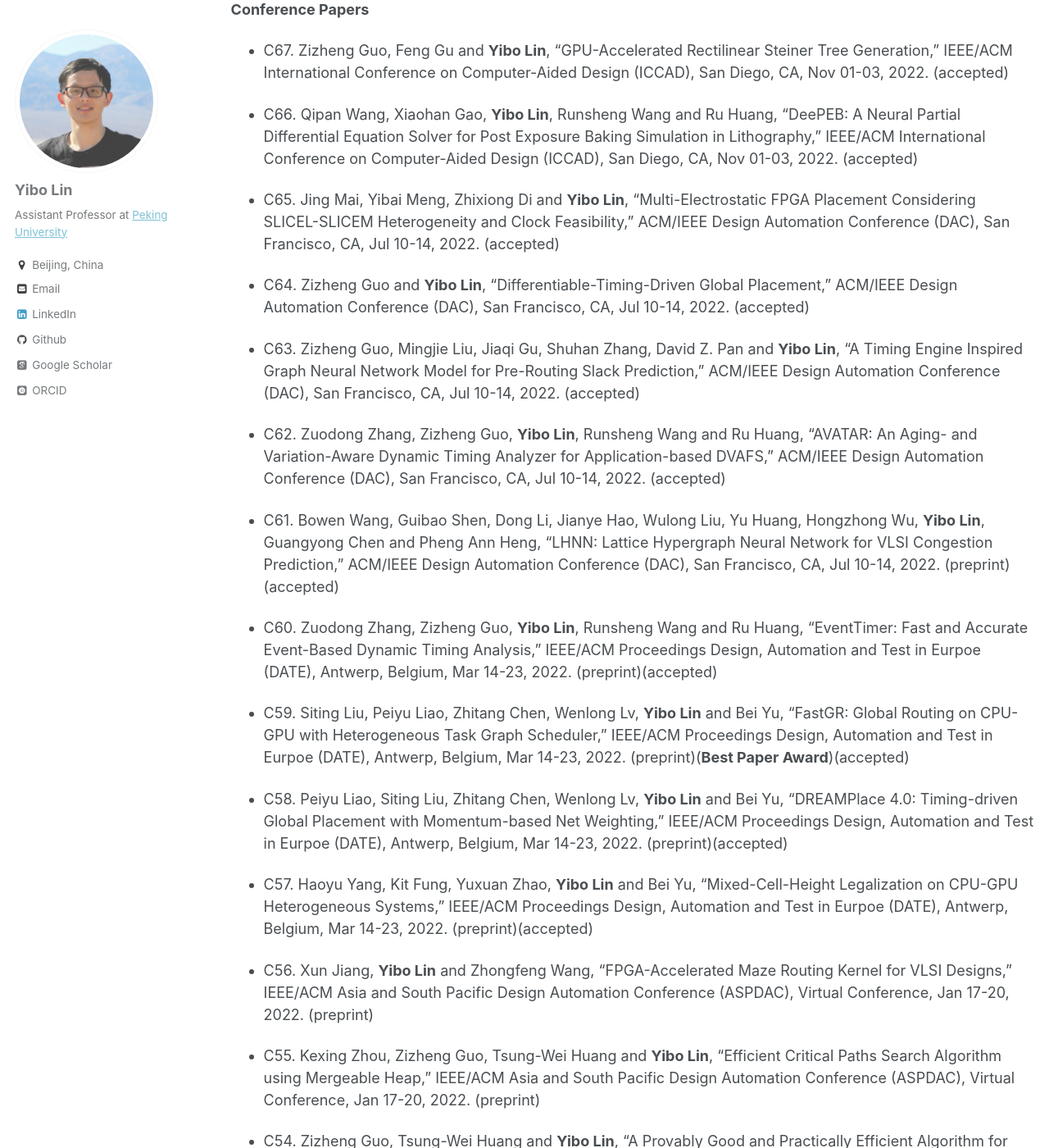
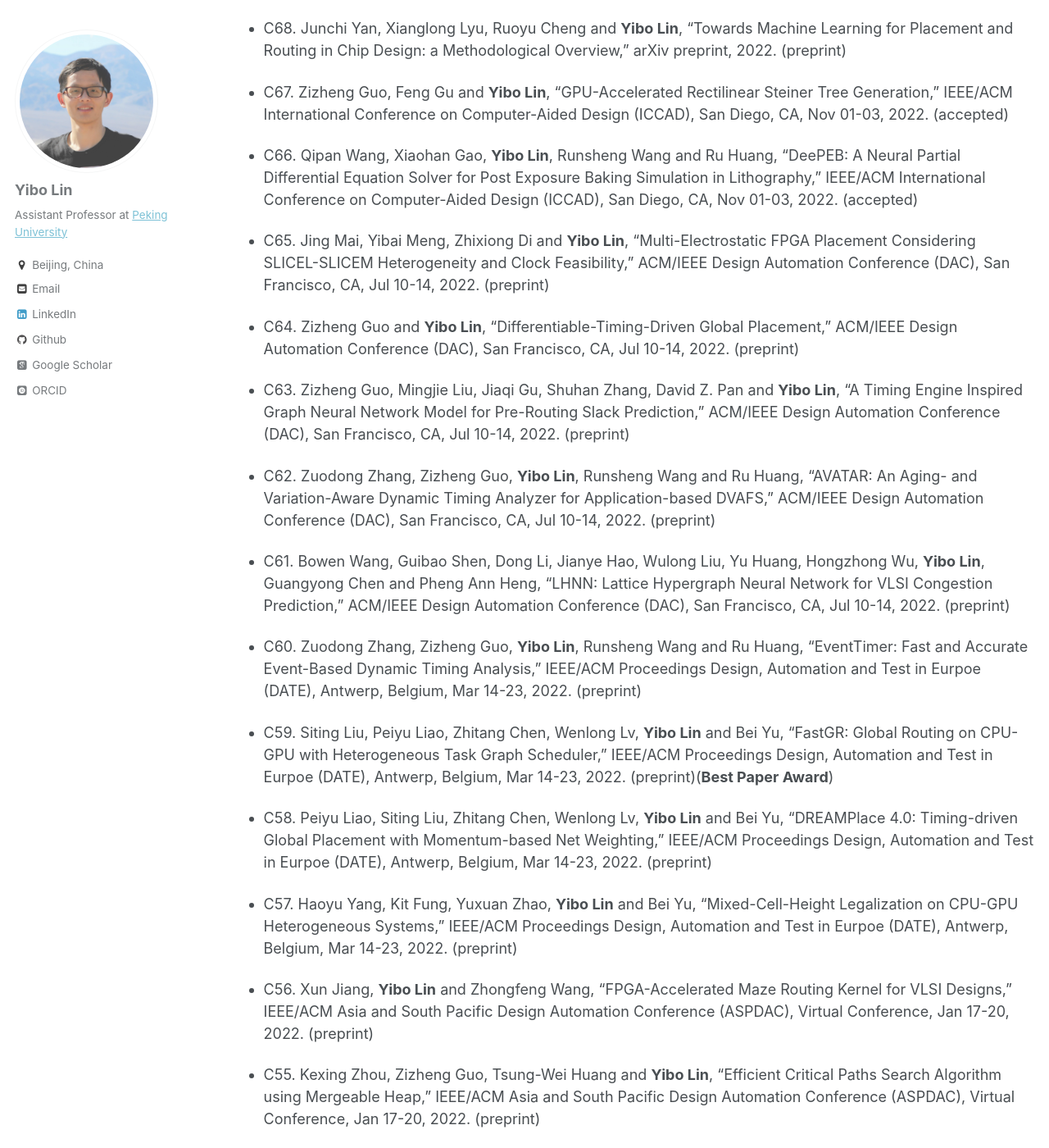
Before and after one commit to limbo018/limbo018.github.io, a Jekyll site: the page built from _pages/cv.md, in a window 1280 px wide and 1400 px high, scrolled down 8478 px. Shown: the whole window at 82% size. Built offline with Jekyll 4.4.1, drawn with Linux system fonts in a browser that asks for light colours; some web fonts are replaced; some of the changed text lies outside the part shown.

Commit message:
update web

```diff
--- a/_includes/publications_cv.md
+++ b/_includes/publications_cv.md
@@ -9,37 +9,37 @@
 **Journal Papers**
 
 
-* J33. Xiaohan Gao, Haoyi Zhang, Mingjie Liu, Linxiao Shen, David Z. Pan, **Yibo Lin**, Runsheng Wang and Ru Huang, "[Interactive Analog Layout Editing with Instant Placement and Routing Legalization](https://doi.org/10.1109/TCAD.2022.3190234)," IEEE Transactions on Computer-Aided Design of Integrated Circuits and Systems (TCAD), 2022. (accepted)
+* J33. Xiaohan Gao, Haoyi Zhang, Mingjie Liu, Linxiao Shen, David Z. Pan, **Yibo Lin**, Runsheng Wang and Ru Huang, "[Interactive Analog Layout Editing with Instant Placement and Routing Legalization](https://doi.org/10.1109/TCAD.2022.3190234)," IEEE Transactions on Computer-Aided Design of Integrated Circuits and Systems (TCAD), Jul, 2022. (accepted)
 
-* J32. **Yibo Lin**, Tong Qu, Zongqing Lu, Yajuan Su and Yayi Wei, "[Asynchronous Reinforcement Learning Framework and Knowledge Transfer for Net Order Exploration in Detailed Routing](https://doi.org/10.1109/TCAD.2021.3117505)," IEEE Transactions on Computer-Aided Design of Integrated Circuits and Systems (TCAD), 2021. (accepted)
+* J32. Wei Li, Jialu Xia, Yuzhe Ma, Jialu Li, **Yibo Lin** and Bei Yu, "[Adaptive Layout Decomposition with Graph Embedding Neural Networks](https://doi.org/10.1109/TCAD.2022.3140729)," IEEE Transactions on Computer-Aided Design of Integrated Circuits and Systems (TCAD), Jan, 2022. (accepted)
 
-* J31. Zizheng Guo, Mingwei Yang, Tsung-Wei Huang and **Yibo Lin**, "[A Provably Good and Practically Efficient Algorithm for Common Path Pessimism Removal in Large Designs](https://doi.org/10.1109/TCAD.2021.3124758)," IEEE Transactions on Computer-Aided Design of Integrated Circuits and Systems (TCAD), 2021. (accepted)
+* J31. Zizheng Guo, Mingwei Yang, Tsung-Wei Huang and **Yibo Lin**, "[A Provably Good and Practically Efficient Algorithm for Common Path Pessimism Removal in Large Designs](https://doi.org/10.1109/TCAD.2021.3124758)," IEEE Transactions on Computer-Aided Design of Integrated Circuits and Systems (TCAD), Nov, 2021. (accepted)
 
-* J30. Martin Rapp, Hussam Amrouch, **Yibo Lin**, Bei Yu, David Z. Pan, Marilyn Wolf and Jörg Henkel, "[MLCAD: A Survey of Research in Machine Learning for CAD](https://doi.org/10.1109/TCAD.2021.3124762)," IEEE Transactions on Computer-Aided Design of Integrated Circuits and Systems (TCAD), 2021. (accepted)
+* J30. Martin Rapp, Hussam Amrouch, **Yibo Lin**, Bei Yu, David Z. Pan, Marilyn Wolf and Jörg Henkel, "[MLCAD: A Survey of Research in Machine Learning for CAD](https://doi.org/10.1109/TCAD.2021.3124762)," IEEE Transactions on Computer-Aided Design of Integrated Circuits and Systems (TCAD), Nov, 2021. (accepted)
 
-* J29. Wei Li, Jialu Xia, Yuzhe Ma, Jialu Li, **Yibo Lin** and Bei Yu, "[Adaptive Layout Decomposition with Graph Embedding Neural Networks](https://doi.org/10.1109/TCAD.2022.3140729)," IEEE Transactions on Computer-Aided Design of Integrated Circuits and Systems (TCAD), 2021. (accepted)
+* J29. **Yibo Lin**, Tong Qu, Zongqing Lu, Yajuan Su and Yayi Wei, "[Asynchronous Reinforcement Learning Framework and Knowledge Transfer for Net Order Exploration in Detailed Routing](https://doi.org/10.1109/TCAD.2021.3117505)," IEEE Transactions on Computer-Aided Design of Integrated Circuits and Systems (TCAD), Oct, 2021.
 
 * J28. Tsung-Wei Huang, Dian-Lun Lin, Chun-Xun Lin and **Yibo Lin**, "[Taskflow: A Lightweight Parallel and Heterogeneous Task Graph Computing System](https://doi.org/10.1109/TPDS.2021.3104255)," IEEE Transactions on Parallel and Distributed Systems (TPDS), Aug, 2021. ([preprint](https://tsung-wei-huang.github.io/papers/tpds21-taskflow.pdf){: .share-button-noborder})([release](https://github.com/taskflow/taskflow){: .share-button-noborder})
 
 * J27. Yibai Meng, Wuxi Li, **Yibo Lin** and David Z. Pan, "[elfPlace: Electrostatics-based Placement for Large-Scale Heterogeneous FPGAs](https://doi.org/10.1109/TCAD.2021.3053191)," IEEE Transactions on Computer-Aided Design of Integrated Circuits and Systems (TCAD), Jan, 2021. ([preprint](/publications/papers/FPGA_TCAD2021_Meng.pdf){: .share-button-noborder})
 
-* J26. Wei Li, Yuzhe Ma, Qi Sun,  Zhang Lu , **Yibo Lin**, Iris Hui-Ru Jiang, Bei Yu and David Z. Pan, "[OpenMPL: An Open Source Layout Decomposer](https://doi.org/10.1109/TCAD.2020.3042175)," IEEE Transactions on Computer-Aided Design of Integrated Circuits and Systems (TCAD), 2020. ([release](https://github.com/limbo018/OpenMPL){: .share-button-noborder})(accepted)
+* J26. Wei Li, Yuzhe Ma, Qi Sun,  Zhang Lu , **Yibo Lin**, Iris Hui-Ru Jiang, Bei Yu and David Z. Pan, "[OpenMPL: An Open Source Layout Decomposer](https://doi.org/10.1109/TCAD.2020.3042175)," IEEE Transactions on Computer-Aided Design of Integrated Circuits and Systems (TCAD), Dec, 2020. ([release](https://github.com/limbo018/OpenMPL){: .share-button-noborder})
 
 * J25. Tsung-Wei Huang, **Yibo Lin**, Chun-Xun Lin, Guannan Guo and Martin Wong, "[Cpp-Taskflow: A General-purpose Parallel Task Programming System at Scale](https://doi.org/10.1109/TCAD.2021.3082507)," IEEE Transactions on Computer-Aided Design of Integrated Circuits and Systems (TCAD), Sep, 2020. ([release](https://github.com/taskflow/taskflow){: .share-button-noborder})
 
-* J24. Hao Chen, Mingjie Liu, Biying Xu, Keren Zhu, Xiyuan Tang, Shaolan Li, **Yibo Lin**, Nan Sun and David Z. Pan, "[MAGICAL: An Open-Source Fully Automated Analog IC Layout System from Netlist to GDSII](https://doi.org/10.1109/MDAT.2020.3024153)," IEEE Design & Test, Sep, 2020. (accepted)
+* J24. Hao Chen, Mingjie Liu, Biying Xu, Keren Zhu, Xiyuan Tang, Shaolan Li, **Yibo Lin**, Nan Sun and David Z. Pan, "[MAGICAL: An Open-Source Fully Automated Analog IC Layout System from Netlist to GDSII](https://doi.org/10.1109/MDAT.2020.3024153)," IEEE Design & Test, Sep, 2020.
 
-* J23. Jing Chen, Mohamed Baker Alawieh, **Yibo Lin**, Maolin Zhang, Jun Zhang, Yufeng Guo and David Z. Pan, "[Automatic Selection of Structure Parameters of Silicon on Insulator Lateral Power Device Using Bayesian Optimization](https://doi.org/10.1109/LED.2020.3013571)," IEEE Electron Device Letters (EDL), Aug, 2020. (accepted)
+* J23. Jing Chen, Mohamed Baker Alawieh, **Yibo Lin**, Maolin Zhang, Jun Zhang, Yufeng Guo and David Z. Pan, "[Automatic Selection of Structure Parameters of Silicon on Insulator Lateral Power Device Using Bayesian Optimization](https://doi.org/10.1109/LED.2020.3013571)," IEEE Electron Device Letters (EDL), Aug, 2020.
 
 * J22. Ying Chen, **Yibo Lin**, Rui Chen, Lisong Dong, Ruixuan Wu, Tianyang Gai, Le Ma, Yajuan Su and Yayi Wei, "[EUV Multilayer Defect Characterization via Cycle-Consistent Learning](https://doi.org/10.1364/OE.394590)," Optics Express, Jun, 2020. ([preprint](https://doi.org/10.1364/OE.394590){: .share-button-noborder})
 
 * J21. **Yibo Lin**, Zixuan Jiang, Jiaqi Gu, Wuxi Li, Shounak Dhar, Haoxing Ren, Brucek Khailany and David Z. Pan, "[DREAMPlace: Deep Learning Toolkit-Enabled GPU Acceleration for Modern VLSI Placement](https://doi.org/10.1109/TCAD.2020.3003843)," IEEE Transactions on Computer-Aided Design of Integrated Circuits and Systems (TCAD), Jun, 2020. ([preprint](/publications/papers/PLACE_TCAD2020_Lin.pdf){: .share-button-noborder})([release](https://github.com/limbo018/DREAMPlace){: .share-button-noborder})(**Best Paper Award**)
 
-* J20. Junzhe Cai, Changhao Yan, Yudong Tao, **Yibo Lin**, Sheng-Guo Wang, David Z. Pan and Xuan Zeng, "[A Novel and Unified Full-chip CMP Model Aware Dummy Fill Insertion Framework with SQP-Based Optimization Method](https://doi.org/10.1109/TCAD.2020.3001380)," IEEE Transactions on Computer-Aided Design of Integrated Circuits and Systems (TCAD), Jun, 2020. (accepted)
+* J20. Junzhe Cai, Changhao Yan, Yudong Tao, **Yibo Lin**, Sheng-Guo Wang, David Z. Pan and Xuan Zeng, "[A Novel and Unified Full-chip CMP Model Aware Dummy Fill Insertion Framework with SQP-Based Optimization Method](https://doi.org/10.1109/TCAD.2020.3001380)," IEEE Transactions on Computer-Aided Design of Integrated Circuits and Systems (TCAD), Jun, 2020.
 
-* J19. Mohamed Baker Alawieh, **Yibo Lin**, Zaiwei Zhang, Meng Li, Qixing Huang and David Z. Pan, "[GAN-SRAF: Sub-Resolution Assist Feature Generation using Generative Adversarial Networks](https://doi.org/10.1109/TCAD.2020.2995338)," IEEE Transactions on Computer-Aided Design of Integrated Circuits and Systems (TCAD), May, 2020. ([preprint](/publications/papers/SRAF_TCAD2020_Alawieh.pdf){: .share-button-noborder})(accepted)
+* J19. Mohamed Baker Alawieh, **Yibo Lin**, Zaiwei Zhang, Meng Li, Qixing Huang and David Z. Pan, "[GAN-SRAF: Sub-Resolution Assist Feature Generation using Generative Adversarial Networks](https://doi.org/10.1109/TCAD.2020.2995338)," IEEE Transactions on Computer-Aided Design of Integrated Circuits and Systems (TCAD), May, 2020. ([preprint](/publications/papers/SRAF_TCAD2020_Alawieh.pdf){: .share-button-noborder})
 
-* J18. **Yibo Lin**, Wuxi Li, Jiaqi Gu, Haoxing Ren, Brucek Khailany and David Z. Pan, "[ABCDPlace: Accelerated Batch-based Concurrent Detailed Placement on Multi-threaded CPUs and GPUs](https://doi.org/10.1109/TCAD.2020.2971531)," IEEE Transactions on Computer-Aided Design of Integrated Circuits and Systems (TCAD), Feb, 2020. ([preprint](/publications/papers/ABCDPLACE_TCAD2020_Lin.pdf){: .share-button-noborder})([release](https://github.com/limbo018/DREAMPlace){: .share-button-noborder})(accepted)
+* J18. **Yibo Lin**, Wuxi Li, Jiaqi Gu, Haoxing Ren, Brucek Khailany and David Z. Pan, "[ABCDPlace: Accelerated Batch-based Concurrent Detailed Placement on Multi-threaded CPUs and GPUs](https://doi.org/10.1109/TCAD.2020.2971531)," IEEE Transactions on Computer-Aided Design of Integrated Circuits and Systems (TCAD), Feb, 2020. ([preprint](/publications/papers/ABCDPLACE_TCAD2020_Lin.pdf){: .share-button-noborder})([release](https://github.com/limbo018/DREAMPlace){: .share-button-noborder})
 
 * J17. Jing Chen, Mohamed Baker Alawieh, **Yibo Lin**, Maolin Zhang, Jun Zhang, Yufeng Guo and David Z. Pan, "[Powernet: SOI Lateral Power Device Breakdown Prediction With Deep Neural Networks](https://doi.org/10.1109/ACCESS.2020.2970966)," IEEE Access, Feb, 2020. ([preprint](https://ieeexplore.ieee.org/stamp/stamp.jsp?tp=&arnumber=8978944){: .share-button-noborder})
 
@@ -78,27 +78,29 @@
 **Conference Papers**
 
 
+* C68. Junchi Yan, Xianglong Lyu, Ruoyu Cheng and **Yibo Lin**, "Towards Machine Learning for Placement and Routing in Chip Design: a Methodological Overview," arXiv preprint, 2022. ([preprint](https://arxiv.org/pdf/2202.13564.pdf){: .share-button-noborder})
+
 * C67. Zizheng Guo, Feng Gu and **Yibo Lin**, "GPU-Accelerated Rectilinear Steiner Tree Generation," IEEE/ACM International Conference on Computer-Aided Design (ICCAD), San Diego, CA, Nov 01-03, 2022. (accepted)
 
 * C66. Qipan Wang, Xiaohan Gao, **Yibo Lin**, Runsheng Wang and Ru Huang, "DeePEB: A Neural Partial Differential Equation Solver for Post Exposure Baking Simulation in Lithography," IEEE/ACM International Conference on Computer-Aided Design (ICCAD), San Diego, CA, Nov 01-03, 2022. (accepted)
 
-* C65. Jing Mai, Yibai Meng, Zhixiong Di and **Yibo Lin**, "[Multi-Electrostatic FPGA Placement Considering SLICEL-SLICEM Heterogeneity and Clock Feasibility](https://doi.org/10.1145/3489517.3530568)," ACM/IEEE Design Automation Conference (DAC), San Francisco, CA, Jul 10-14, 2022. (accepted)
+* C65. Jing Mai, Yibai Meng, Zhixiong Di and **Yibo Lin**, "[Multi-Electrostatic FPGA Placement Considering SLICEL-SLICEM Heterogeneity and Clock Feasibility](https://doi.org/10.1145/3489517.3530568)," ACM/IEEE Design Automation Conference (DAC), San Francisco, CA, Jul 10-14, 2022. ([preprint](/publications/papers/PLACE_DAC2022_Mai.pdf){: .share-button-noborder})
 
-* C64. Zizheng Guo and **Yibo Lin**, "[Differentiable-Timing-Driven Global Placement](https://doi.org/10.1145/3489517.3530486)," ACM/IEEE Design Automation Conference (DAC), San Francisco, CA, Jul 10-14, 2022. (accepted)
+* C64. Zizheng Guo and **Yibo Lin**, "[Differentiable-Timing-Driven Global Placement](https://doi.org/10.1145/3489517.3530486)," ACM/IEEE Design Automation Conference (DAC), San Francisco, CA, Jul 10-14, 2022. ([preprint](/publications/papers/PLACE_DAC2022_Guo.pdf){: .share-button-noborder})
 
-* C63. Zizheng Guo, Mingjie Liu, Jiaqi Gu, Shuhan Zhang, David Z. Pan and **Yibo Lin**, "[A Timing Engine Inspired Graph Neural Network Model for Pre-Routing Slack Prediction](https://doi.org/10.1145/3489517.3530597)," ACM/IEEE Design Automation Conference (DAC), San Francisco, CA, Jul 10-14, 2022. (accepted)
+* C63. Zizheng Guo, Mingjie Liu, Jiaqi Gu, Shuhan Zhang, David Z. Pan and **Yibo Lin**, "[A Timing Engine Inspired Graph Neural Network Model for Pre-Routing Slack Prediction](https://doi.org/10.1145/3489517.3530597)," ACM/IEEE Design Automation Conference (DAC), San Francisco, CA, Jul 10-14, 2022. ([preprint](/publications/papers/Timing_DAC2022_Guo.pdf){: .share-button-noborder})
 
-* C62. Zuodong Zhang, Zizheng Guo, **Yibo Lin**, Runsheng Wang and Ru Huang, "[AVATAR: An Aging- and Variation-Aware Dynamic Timing Analyzer for Application-based DVAFS](https://doi.org/10.1145/3489517.3530530)," ACM/IEEE Design Automation Conference (DAC), San Francisco, CA, Jul 10-14, 2022. (accepted)
+* C62. Zuodong Zhang, Zizheng Guo, **Yibo Lin**, Runsheng Wang and Ru Huang, "[AVATAR: An Aging- and Variation-Aware Dynamic Timing Analyzer for Application-based DVAFS](https://doi.org/10.1145/3489517.3530530)," ACM/IEEE Design Automation Conference (DAC), San Francisco, CA, Jul 10-14, 2022. ([preprint](/publications/papers/Timing_DAC2022_Zhang.pdf){: .share-button-noborder})
 
-* C61. Bowen Wang, Guibao Shen, Dong Li, Jianye Hao, Wulong Liu, Yu Huang, Hongzhong Wu, **Yibo Lin**, Guangyong Chen and Pheng Ann Heng, "LHNN: Lattice Hypergraph Neural Network for VLSI Congestion Prediction," ACM/IEEE Design Automation Conference (DAC), San Francisco, CA, Jul 10-14, 2022. ([preprint](https://arxiv.org/pdf/2203.12831.pdf){: .share-button-noborder})(accepted)
+* C61. Bowen Wang, Guibao Shen, Dong Li, Jianye Hao, Wulong Liu, Yu Huang, Hongzhong Wu, **Yibo Lin**, Guangyong Chen and Pheng Ann Heng, "LHNN: Lattice Hypergraph Neural Network for VLSI Congestion Prediction," ACM/IEEE Design Automation Conference (DAC), San Francisco, CA, Jul 10-14, 2022. ([preprint](https://arxiv.org/pdf/2203.12831.pdf){: .share-button-noborder})
 
-* C60. Zuodong Zhang, Zizheng Guo, **Yibo Lin**, Runsheng Wang and Ru Huang, "EventTimer: Fast and Accurate Event-Based Dynamic Timing Analysis," IEEE/ACM Proceedings Design, Automation and Test in Eurpoe (DATE), Antwerp, Belgium, Mar 14-23, 2022. ([preprint](/publications/papers/TIMER_DATE2022_Zhang.pdf){: .share-button-noborder})(accepted)
+* C60. Zuodong Zhang, Zizheng Guo, **Yibo Lin**, Runsheng Wang and Ru Huang, "[EventTimer: Fast and Accurate Event-Based Dynamic Timing Analysis](https://doi.org/10.23919/DATE54114.2022.9774642)," IEEE/ACM Proceedings Design, Automation and Test in Eurpoe (DATE), Antwerp, Belgium, Mar 14-23, 2022. ([preprint](/publications/papers/TIMER_DATE2022_Zhang.pdf){: .share-button-noborder})
 
-* C59. Siting Liu, Peiyu Liao, Zhitang Chen, Wenlong Lv, **Yibo Lin** and Bei Yu, "FastGR: Global Routing on CPU-GPU with Heterogeneous Task Graph Scheduler," IEEE/ACM Proceedings Design, Automation and Test in Eurpoe (DATE), Antwerp, Belgium, Mar 14-23, 2022. ([preprint](/publications/papers/ROUTE_DATE2022_Liu.pdf){: .share-button-noborder})(**Best Paper Award**)(accepted)
+* C59. Siting Liu, Peiyu Liao, Zhitang Chen, Wenlong Lv, **Yibo Lin** and Bei Yu, "[FastGR: Global Routing on CPU-GPU with Heterogeneous Task Graph Scheduler](https://doi.org/10.23919/DATE54114.2022.9774606)," IEEE/ACM Proceedings Design, Automation and Test in Eurpoe (DATE), Antwerp, Belgium, Mar 14-23, 2022. ([preprint](/publications/papers/ROUTE_DATE2022_Liu.pdf){: .share-button-noborder})(**Best Paper Award**)
 
-* C58. Peiyu Liao, Siting Liu, Zhitang Chen, Wenlong Lv, **Yibo Lin** and Bei Yu, "DREAMPlace 4.0: Timing-driven Global Placement with Momentum-based Net Weighting," IEEE/ACM Proceedings Design, Automation and Test in Eurpoe (DATE), Antwerp, Belgium, Mar 14-23, 2022. ([preprint](/publications/papers/PLACE_DATE2022_Liao.pdf){: .share-button-noborder})(accepted)
+* C58. Peiyu Liao, Siting Liu, Zhitang Chen, Wenlong Lv, **Yibo Lin** and Bei Yu, "[DREAMPlace 4.0: Timing-driven Global Placement with Momentum-based Net Weighting](https://doi.org/10.23919/DATE54114.2022.9774725)," IEEE/ACM Proceedings Design, Automation and Test in Eurpoe (DATE), Antwerp, Belgium, Mar 14-23, 2022. ([preprint](/publications/papers/PLACE_DATE2022_Liao.pdf){: .share-button-noborder})
 
-* C57. Haoyu Yang, Kit Fung, Yuxuan Zhao, **Yibo Lin** and Bei Yu, "Mixed-Cell-Height Legalization on CPU-GPU Heterogeneous Systems," IEEE/ACM Proceedings Design, Automation and Test in Eurpoe (DATE), Antwerp, Belgium, Mar 14-23, 2022. ([preprint](/publications/papers/PLACE_DATE2022_Yang.pdf){: .share-button-noborder})(accepted)
+* C57. Haoyu Yang, Kit Fung, Yuxuan Zhao, **Yibo Lin** and Bei Yu, "[Mixed-Cell-Height Legalization on CPU-GPU Heterogeneous Systems](https://doi.org/10.23919/DATE54114.2022.9774671)," IEEE/ACM Proceedings Design, Automation and Test in Eurpoe (DATE), Antwerp, Belgium, Mar 14-23, 2022. ([preprint](/publications/papers/PLACE_DATE2022_Yang.pdf){: .share-button-noborder})
 
 * C56. Xun Jiang, **Yibo Lin** and Zhongfeng Wang, "[FPGA-Accelerated Maze Routing Kernel for VLSI Designs](https://doi.org/10.1109/ASP-DAC52403.2022.9712533)," IEEE/ACM Asia and South Pacific Design Automation Conference (ASPDAC), Virtual Conference, Jan 17-20, 2022. ([preprint](/publications/papers/ROUTE_ASPDAC2022_Jiang.pdf){: .share-button-noborder})
 
```
Also changed, not shown: _pages/publications.md (+33 -32 lines), ref/publications.bib (+75 -61 lines), 8 other files.
